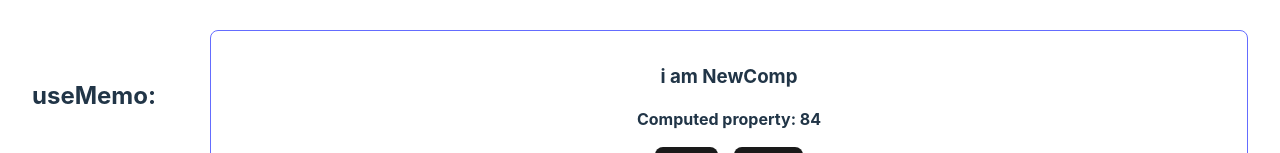
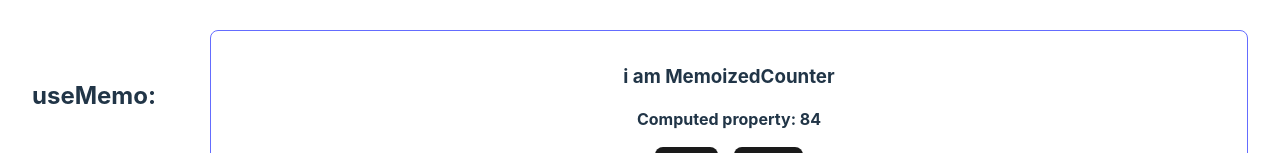
Before and after one commit to hellsgor/react-hooks-minin, a React (Vite) app: page / in a window 1280 px wide. Shown: the part 970-1123 px from the top of the page. Built offline with nearby package versions, Linux system fonts and the light colour scheme; no server answers.

Commit message:
Fix[MemoizedCounter]: fixed heading value

```diff
--- a/src/Components/MemoizedCounter.jsx
+++ b/src/Components/MemoizedCounter.jsx
@@ -28,7 +28,7 @@ export default function MemoizedCounter() {
 
   return (
     <div className="card">
-      <h3 className="card__title">i am NewComp</h3>
+      <h3 className="card__title">i am MemoizedCounter</h3>
       <h4>Computed property: {computed}</h4>
 
       <div className="card__wrapper">
```
